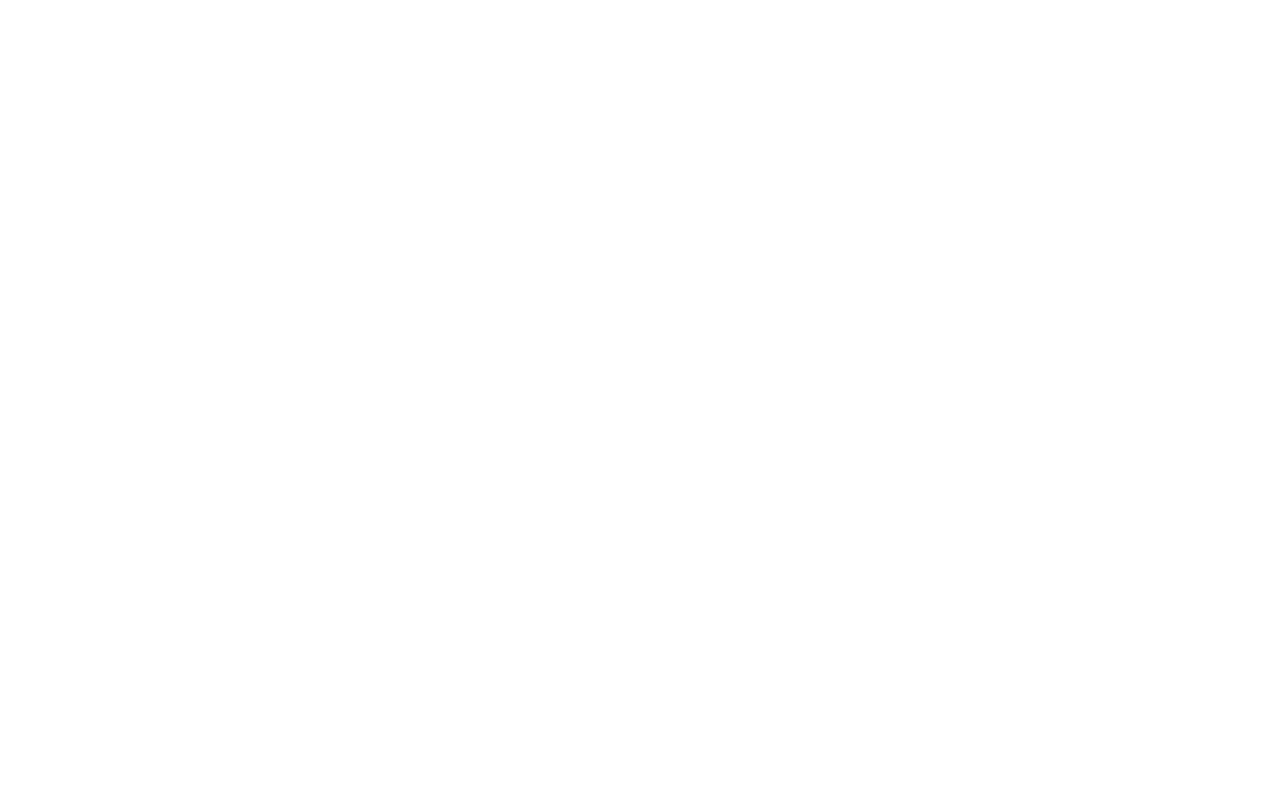
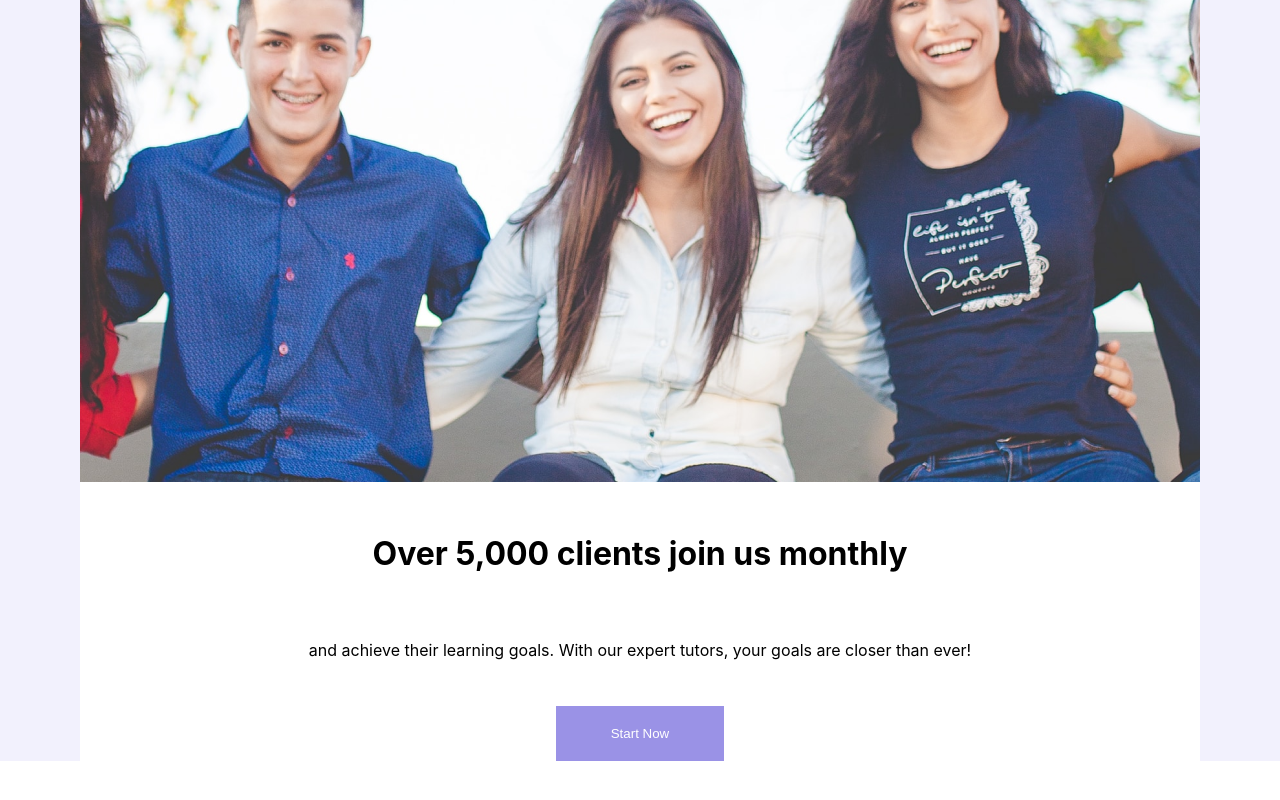
Before and after one commit to jadTahaGit/Coaching-Legends, a React (Create React App) app: page / in a window 1280 px wide. Shown: the part 5020-5820 px from the top of the page. Before the commit the page ends 4886 px from the top, so only its background shows below. Built offline with nearby package versions, Linux system fonts and the light colour scheme.

Commit message:
HappyStart-Section Built version 05.00.00

```diff
--- a/src/App.js
+++ b/src/App.js
@@ -5,6 +5,7 @@ import CoachingsOverview from "./components/CoachingsOverview";
 import Benefits from "./components/Benefits";
 import HowWeWork from "./components/HowWeWork";
 import BecomeACoach from "./components/BecomeACoach";
+import HappyStart from "./components/HappyStart";
 
 function App() {
   return (
@@ -15,6 +16,7 @@ function App() {
       <Benefits></Benefits>
       <HowWeWork></HowWeWork>
       <BecomeACoach></BecomeACoach>
+      <HappyStart></HappyStart>
     </div>
   );
 }
--- /dev/null
+++ b/src/components/HappyStart.js
@@ -0,0 +1,18 @@
+import "./HappyStart.scss";
+import happyClients from "./../assets/HappyStart/happyClients.png";
+
+const HappyStart = () => {
+  return (
+    <div className="HappyStart">
+      <img src={happyClients} alt="" />
+      <h1>Over 5,000 clients join us monthly</h1>
+      <p>
+        and achieve their learning goals. With our expert tutors, your goals are
+        closer than ever!
+      </p>
+      <button>Start Now</button>
+    </div>
+  );
+};
+
+export default HappyStart;
--- /dev/null
+++ b/src/components/HappyStart.scss
@@ -0,0 +1,23 @@
+$black__color: #333;
+$white__color: #ffffff;
+$primary__color: #9a92e6;
+$secondary__color: rgba(154, 146, 230, 0.3);
+$green__color: #7ce577;
+
+.HappyStart {
+  display: flex;
+  flex-direction: column;
+  gap: 30px;
+  align-items: center;
+  background-color: $white__color;
+  margin: 80px;
+  overflow: hidden;
+
+  button {
+    border: none;
+    background-color: $primary__color;
+    color: $white__color;
+    padding: 20px;
+    width: 15%;
+  }
+}
```
Also changed, not shown: src/assets/HappyStart/happyClients.png (added).
